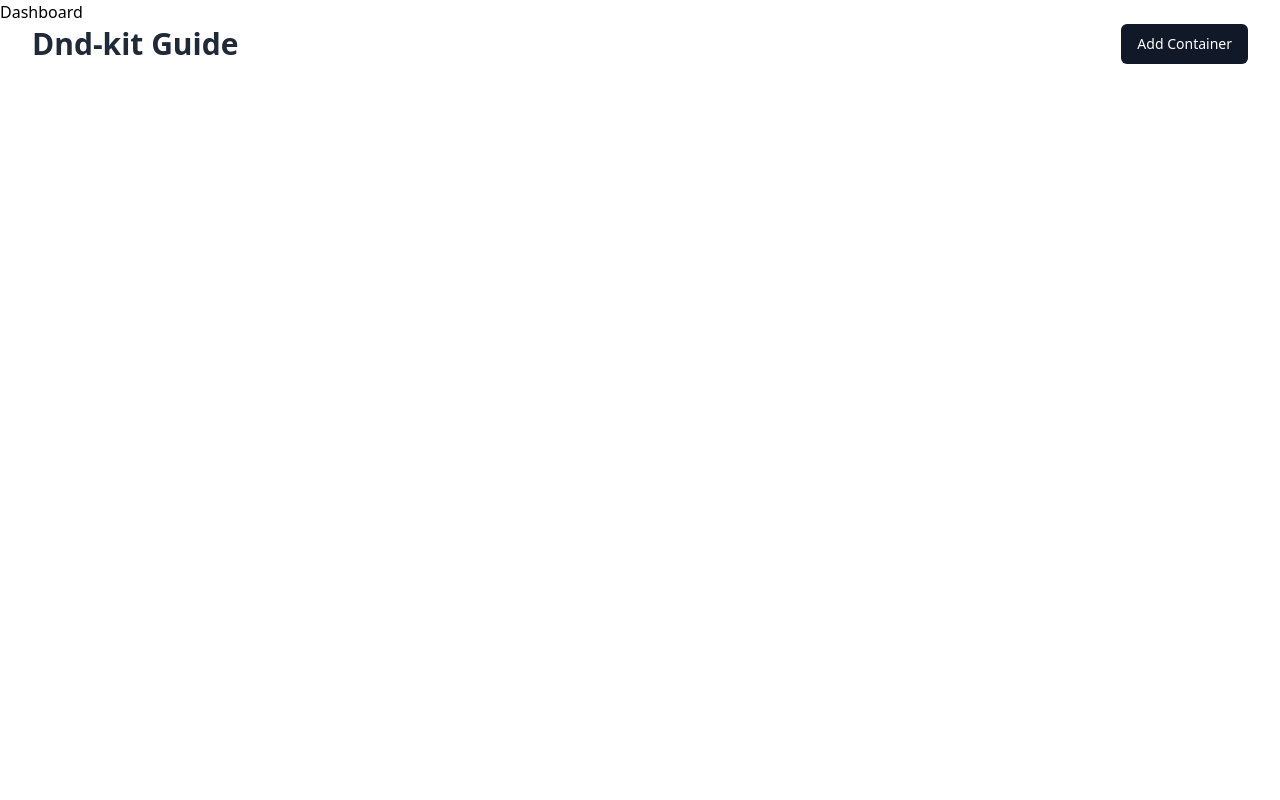
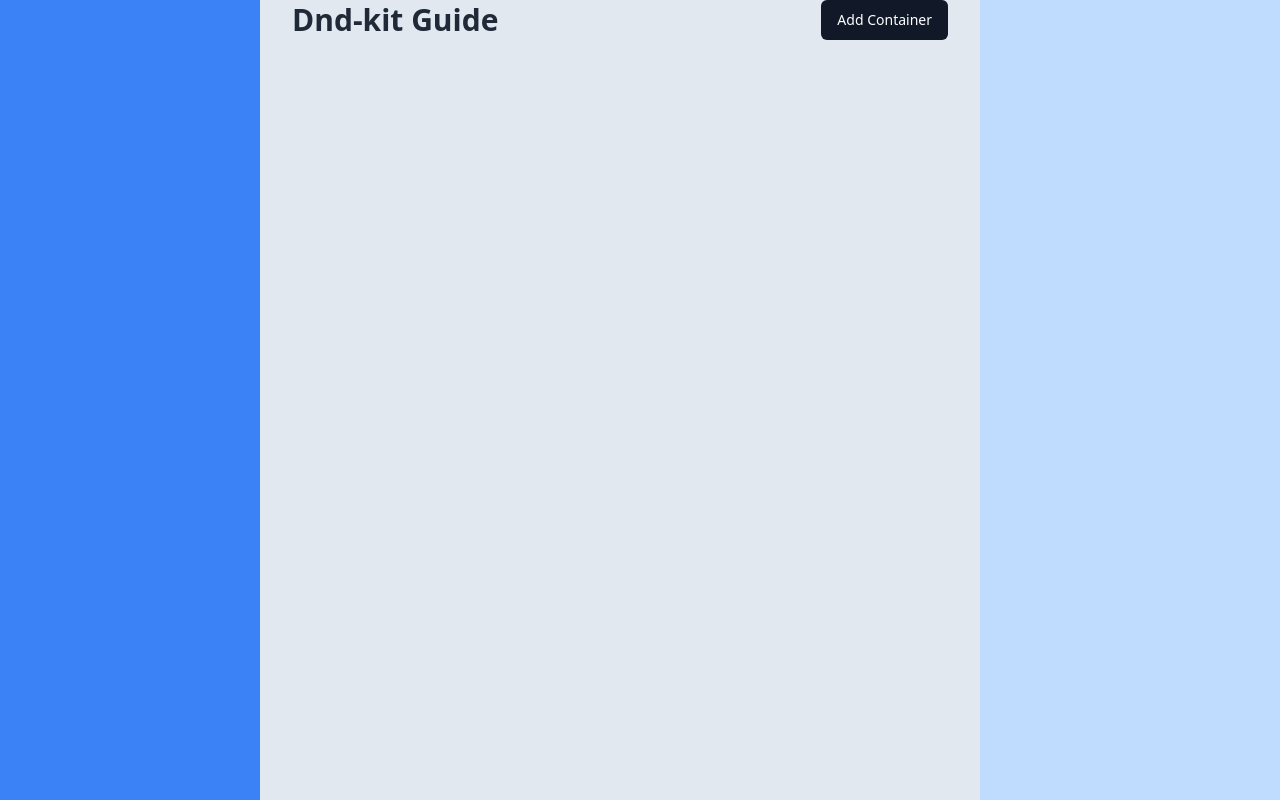
Before and after one commit to lismarreiros/crm-nextcompany, a React (Create React App) app: page /dashboard in a window 1280 px wide. Built offline with nearby package versions, Linux system fonts and the light colour scheme.

Commit message:
Atualiza layout da página de dashboard

```diff
--- a/src/pages/dashboard/dashboard.tsx
+++ b/src/pages/dashboard/dashboard.tsx
@@ -2,9 +2,15 @@ import Kanban from '@/components/kanban';
 
 export default function DashboardPage() {
   return (
-    <div>
-      <h1>Dashboard</h1>
+    <div
+      className="grid grid-cols-[260px_1fr_300px] bg-slate-200 h-full"
+    >
+      {/* barra de navegação esquerda */}
+      <div className="bg-blue-500"></div>
+      {/* kanban */}
       <Kanban />
+      {/* barra de detalhes do card */}
+      <div className="bg-blue-200"></div>
     </div>
   );
 }
```
